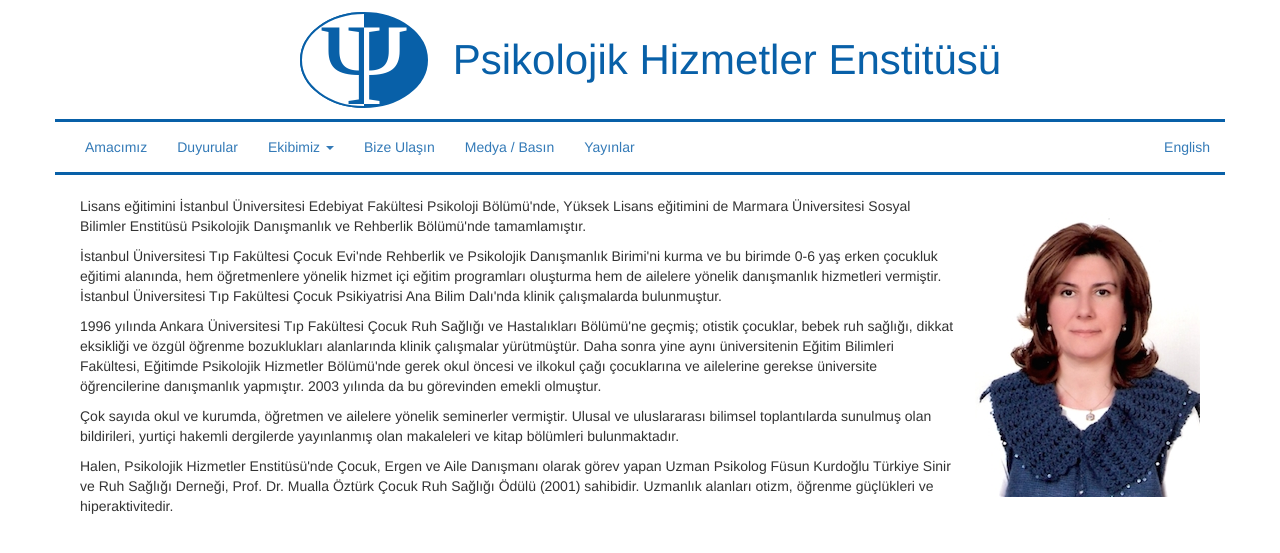
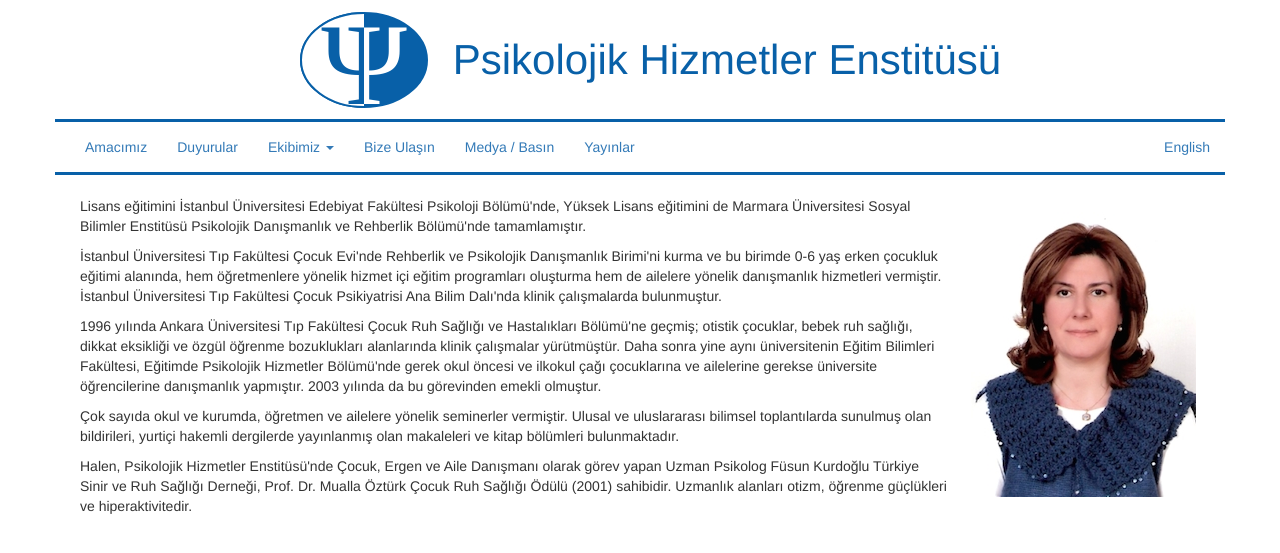
Before and after one commit to koralcem/phe-site, a Jekyll site: the page built from fusun.html, in a window 1280 px wide. Shown: the top 553 px of the page. Built offline with Jekyll 4.4.1, drawn with Linux system fonts in a browser that asks for light colours.

Commit message:
Center portraits in their containers

```diff
--- a/css/team.scss
+++ b/css/team.scss
@@ -11,5 +11,15 @@
 }
 
 #flex-container > #bio {
-  flex: 5 1 500px;
+  flex: 50 1 500px;
 }
+
+#flex-container > #portrait {
+  flex-grow: 1;
+}
+
+#portrait > img {
+  margin-left: auto;
+  margin-right: auto;
+  display: block;
+}
```
